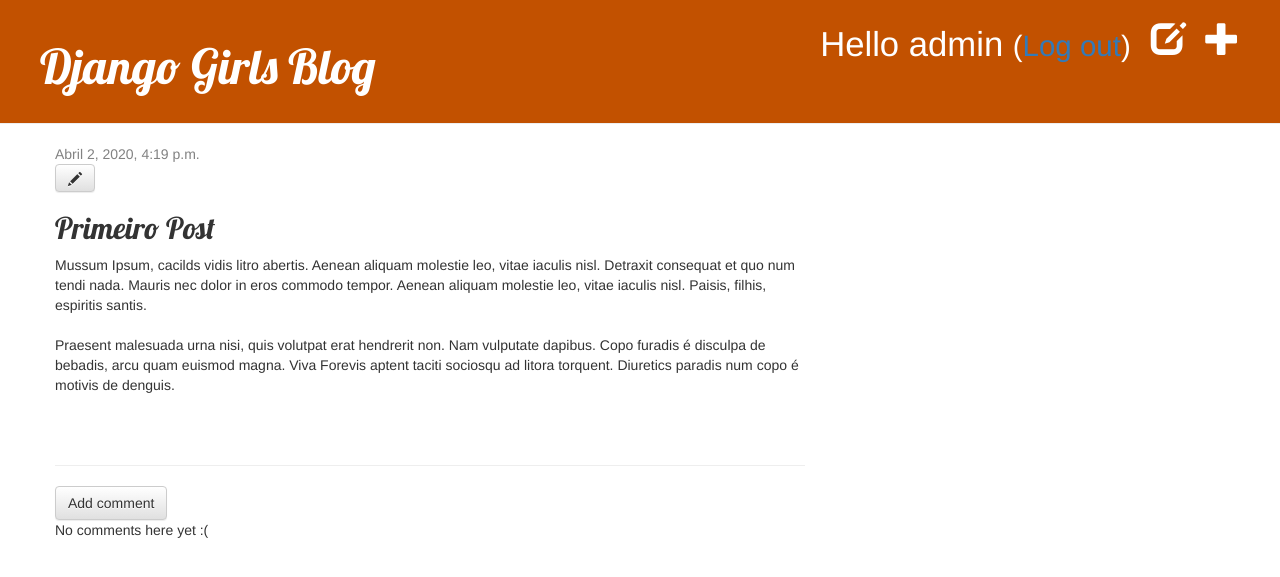
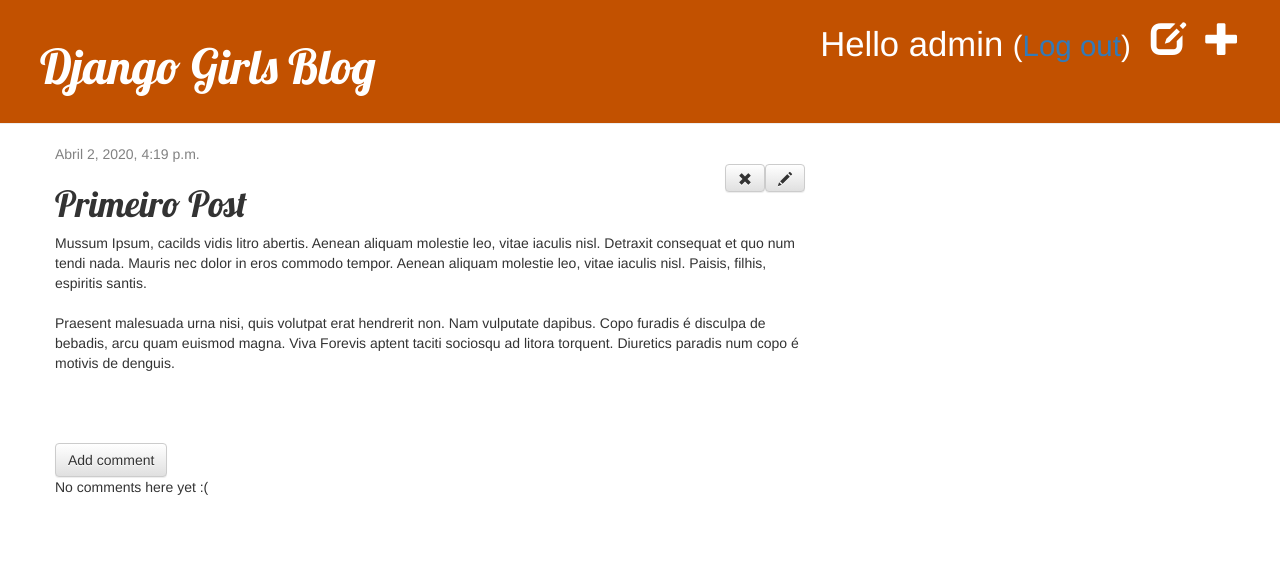
Before and after one commit to vanessakoch/DjangoTutorial, a Django app: page /post/1/ in a window 1280 px wide. Shown: the top 577 px of the page. Run offline with Django 3.2, Linux system fonts and the light colour scheme; a user stored in the database is signed in; data comes from the database, SQL or seed files in the repository; some libraries are stand-ins or nearby versions.

Commit message:
alguns consertos

```diff
--- a/blog/static/css/blog.css
+++ b/blog/static/css/blog.css
@@ -50,6 +50,10 @@
     color: #000000;
 }
 
+.right{
+	float: right;
+}
+
 .comment {
     margin: 20px 0px 20px 20px;
 }
--- a/blog/templates/blog/base.html
+++ b/blog/templates/blog/base.html
@@ -18,7 +18,6 @@
       {% endif %}
       <h1><a href="/">Django Girls Blog</a></h1>
       </div>
-
     <div class="content container">
         <div class="row">
             <div class="col-md-8">
--- a/blog/templates/blog/post_detail.html
+++ b/blog/templates/blog/post_detail.html
@@ -7,24 +7,23 @@
                 {{ post.published_date }}
             </div>
         {% else %}
+            {% if user.is_authenticated %}
                 <a class="btn btn-default" href="{% url 'post_publish' pk=post.pk %}">Publish</a>
-        <a class="btn btn-default" href="{% url 'post_remove' pk=post.pk %}"><span class="glyphicon glyphicon-remove"></span></a>
             {% endif %}
-
+        {% endif %}
         {% if user.is_authenticated %}
-          <a class="btn btn-default" href="{% url 'post_edit' pk=post.pk %}"><span class="glyphicon glyphicon-pencil"></span></a>
+        <a class="btn btn-default right" href="{% url 'post_edit' pk=post.pk %}"><span class="glyphicon glyphicon-pencil"></span></a>
+        <a class="btn btn-default right" href="{% url 'post_remove' pk=post.pk %}"><span class="glyphicon glyphicon-remove"></span></a>
         {% endif %}
-
-      <h2>{{ post.title }}</h2>
+        <h1>{{ post.title }}</h1>
         <p>{{ post.text|linebreaksbr }}</p>
     </div>
-    <hr>
     <a class="btn btn-default" href="{% url 'add_comment_to_post' pk=post.pk %}">Add comment</a>
     {% for comment in post.comments.all %}
     	{% if user.is_authenticated or comment.approved_comment %}
         <div class="comment">
-        <div class="date">
-            {{ comment.created_date }}
+            <div class="date">{{ comment.created_date }}
+
             {% if not comment.approved_comment %}
             	<a class="btn btn-default" href="{% url 'comment_remove' pk=comment.pk %}"><span class="glyphicon glyphicon-remove"></span></a>
                 <a class="btn btn-default" href="{% url 'comment_approve' pk=comment.pk %}"><span class="glyphicon glyphicon-ok"></span></a>
@@ -37,4 +36,5 @@
     {% empty %}
         <p>No comments here yet :(</p>
     {% endfor %}
+
 {% endblock %}
```
Also changed, not shown: 1 other file. Lines whose indentation alone changed are shown as unchanged.
